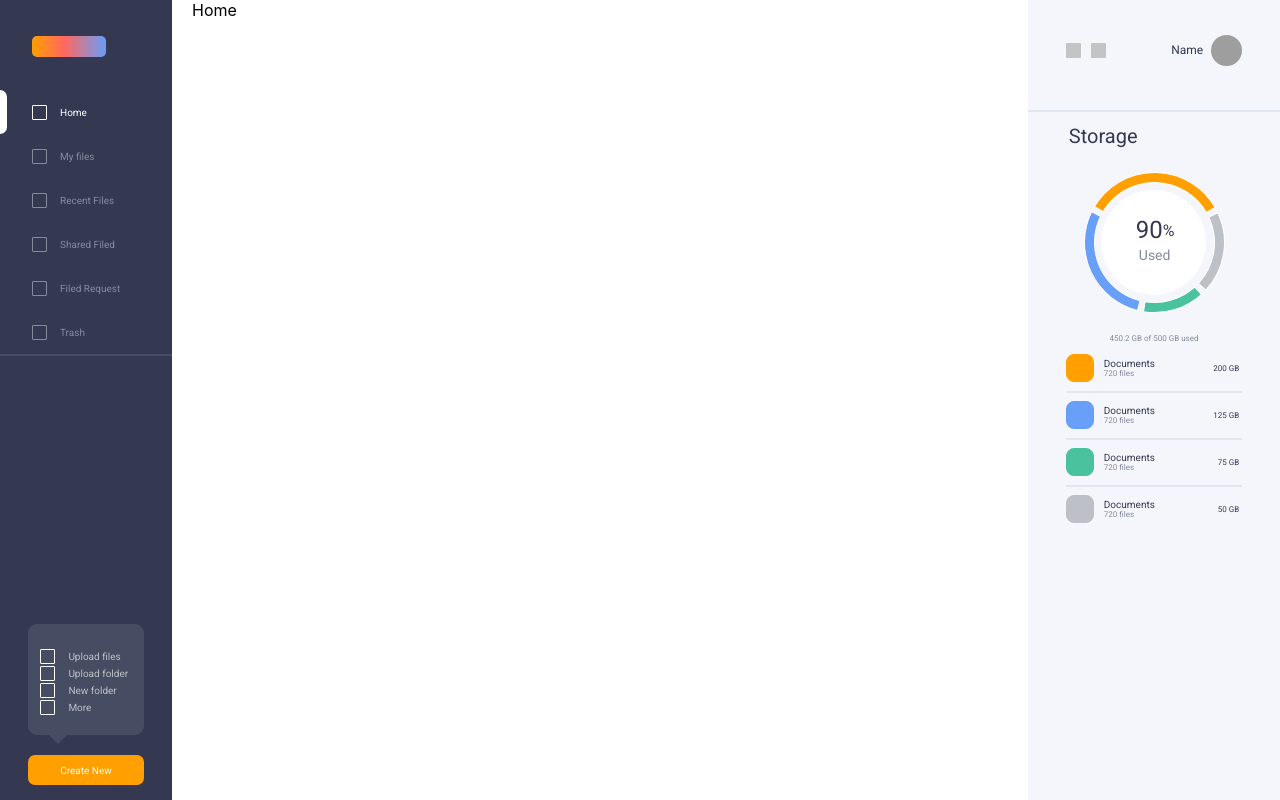
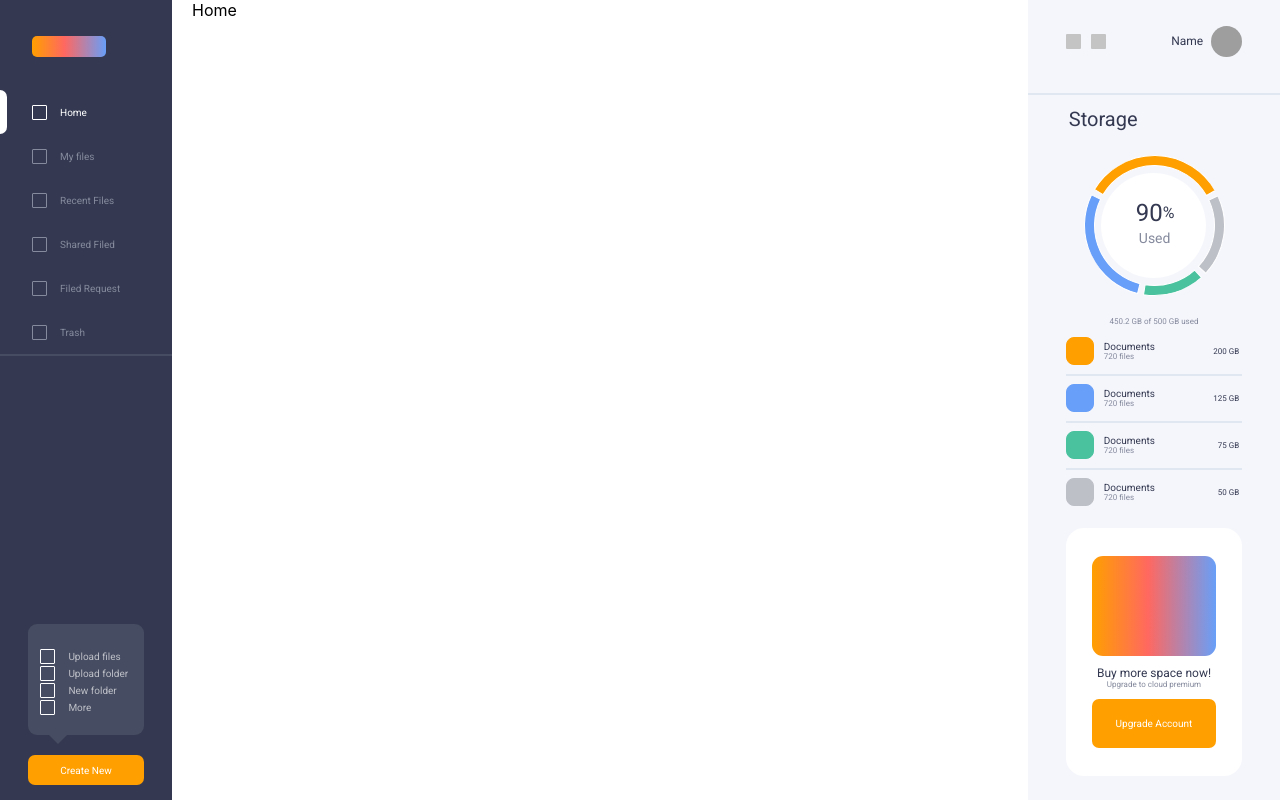
Before and after one commit to gerardotamo/Nerdery-Layout-Challenge, a React (Create React App) app: page / in a window 1280 px wide. Built offline with nearby package versions, Linux system fonts and the light colour scheme; grey boxes are pictures that could not be loaded.

Commit message:
feat: add upgrade account into side bar

```diff
--- a/src/components/aside/Aside.tsx
+++ b/src/components/aside/Aside.tsx
@@ -1,6 +1,7 @@
 import { BaseColor } from '../../config/color';
 import { Divider } from '../../config/Divider';
 import { Data } from '../../interfaces/data';
+import { Button } from '../Button/Button';
 import { PieGrafic } from '../PieGrafic/PieGrafic';
 import { Rectangule } from '../Rectangule/Rectangule';
 import { StorageDetail } from '../StorageDetail/StorageDetail';
@@ -52,7 +53,7 @@ const Aside = () => {
           <PieGrafic data={data} />
           <Rectangule height={105} width={105} borderRadius={52.5}
             backgroundColor={BaseColor.whiteColor} borderColor={'transparent'}
-            style={{position: 'absolute',top: "20%", left:'20%' }}
+            style={{ position: 'absolute', top: "20%", left: '20%' }}
           />
           <div style={{ top: "65px", left: "70px", position: "absolute", alignItems: 'center' }}>
             <style.ViewPie style={{ alignItems: 'center' }}>
@@ -85,6 +86,22 @@ const Aside = () => {
         </div>
       </style.ViewDetail>
 
+      <style.UpgradeContent>
+        <style.ViewUpgrade>
+          <style.GradiantRectangule />
+          <Text size={12} color={BaseColor.primaryColor} style={{margin:"0px", marginTop: "10px"}}>
+            Buy more space now!
+          </Text>
+          <Text size={8} color={BaseColor.inactiveGrayColor} style={{margin:"0px", marginBottom: "10px"}}>
+            Upgrade to cloud premium
+          </Text>
+          <Button color={BaseColor.orangePrimaryColor} heigth={"20%"} width={"70%"}>
+            <Text size={10} color={BaseColor.whiteColor}>
+              Upgrade Account
+            </Text>
+          </Button>
+        </style.ViewUpgrade>
+      </style.UpgradeContent>
 
     </style.Content>
   )
--- a/src/components/aside/style.tsx
+++ b/src/components/aside/style.tsx
@@ -3,7 +3,7 @@ import { BaseColor } from "../../config/color";
 
 export const Content = styled("div") <{ color: string }>`
     display: grid;
-    grid-template-rows: 1.2fr 1px 5fr 3fr;
+    grid-template-rows: 1.2fr 1px 5fr 4fr;
     grid-template-columns: auto;
     grid-gap: 10px;
     height: 100%;
@@ -38,7 +38,27 @@ export const Avatar = styled.img`
     margin-left: 5px;
 `
 export const UpgradeContent = styled.div`
+    padding-left: 15%;
+    padding-right: 15%;
+    display: flex;
+    justify-content: center;
+    align-items: center;
+`;
+export const ViewUpgrade = styled.div`
+    background-color: ${BaseColor.whiteColor};
     width: 100%;
-    height: 100%;
-    background-color: ${BaseColor.whiteColor};
+    height: 90%;
+    margin-bottom: 20px;
+    border-radius: 18px;
+    display: flex;
+    align-items: center;
+    justify-content: center;
+    flex-direction: column;
 `;
+
+export const GradiantRectangule = styled.div`
+    background: linear-gradient(270.15deg, #689FF8 0.15%, #FF6860 54.7%, #FF9F00 99.9%);
+    height: 40%;
+    width: 70%;
+    border-radius: 11px;
+`;
--- a/src/components/list/List.tsx
+++ b/src/components/list/List.tsx
@@ -25,8 +25,8 @@ const List = ({ options, position = -1 }: Props) => {
                                 <style.SelectRectangule color={position === index ? BaseColor.whiteColor : 'transparent'} />
                             }
                             <Rectangule backgroundColor='transparent' borderRadius={1}
-                            borderColor={!position ? color : 'white'} height={15} width={15}/>
-                            <Text color={!position ? color : BaseColor.secondaryGrayColor } size={10}>
+                                borderColor={!position ? color : 'white'} height={15} width={15} />
+                            <Text color={!position ? color : BaseColor.secondaryGrayColor} size={10}>
                                 {item}
                             </Text>
                         </style.Item>
```
